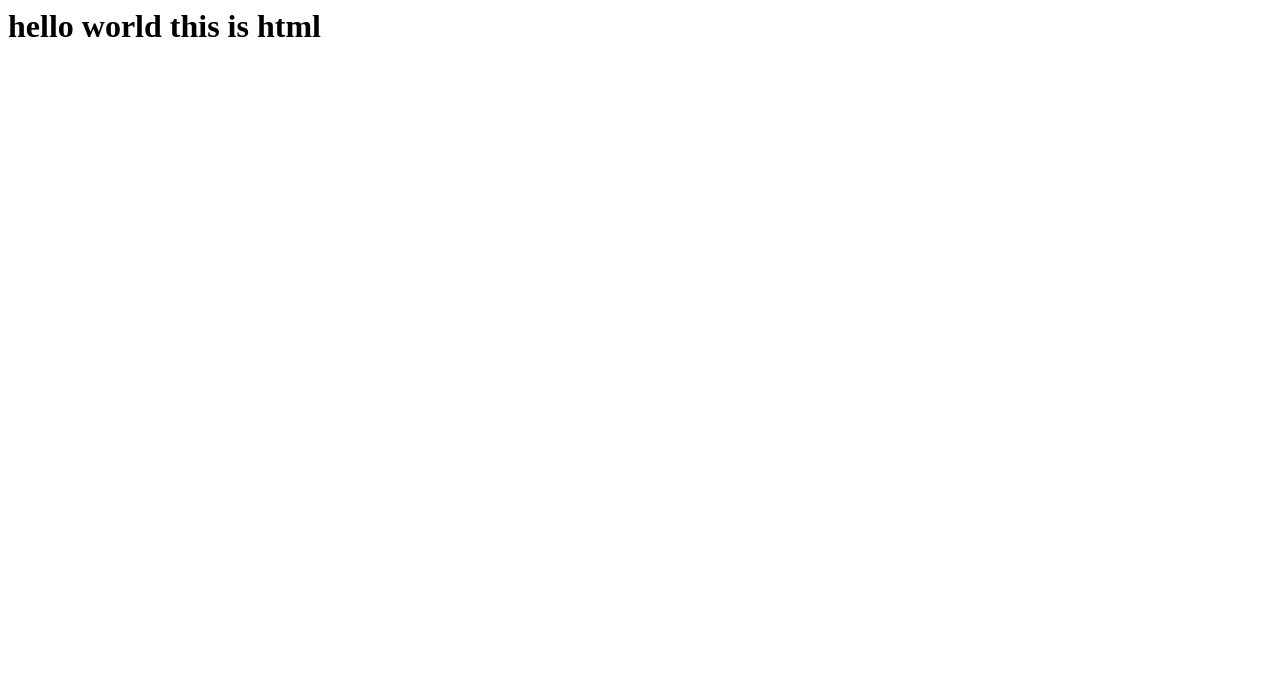
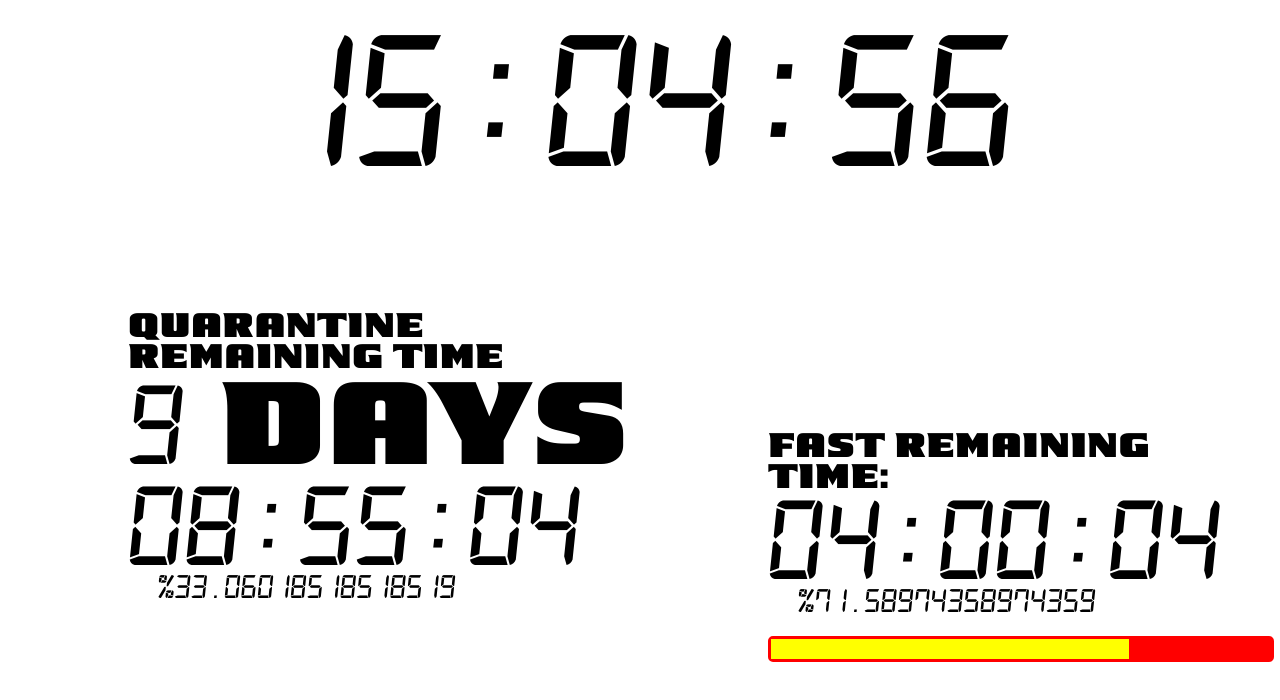
Before and after one commit to MowHogz/Quarantine, a plain HTML site: page index.html in a window 1280 px wide. Drawn offline with Linux system fonts and the light colour scheme.

Commit message:
Add files via upload

```diff
--- /dev/null
+++ b/clock.js
@@ -0,0 +1,144 @@
+// sleep time expects milliseconds
+mode = "light"
+function sleep (time) {
+    return new Promise((resolve) => setTimeout(resolve, time));
+}
+
+function lightMode(){
+    elements = document.getElementsByClassName("mode")
+    for (i = 0; i < elements.length ; i++){
+        elements[i].style.color = "black"
+        elements[i].style.backgroundColor = "white"
+    }
+    clocks = document.getElementsByClassName("clock")
+    for (i = 0; i < clocks.length ; i++){
+        clocks[i].style.color = "black"
+    }
+
+}
+
+function darkMode(){
+    elements = document.getElementsByClassName("mode")
+
+    for (i = 0; i < elements.length ; i++){
+        elements[i].style.color = "white"
+        elements[i].style.backgroundColor = "black"
+
+    }
+    clocks = document.getElementsByClassName("clock")
+    for (i = 0; i < clocks.length ; i++){
+        clocks[i].style.color = "red"
+
+    }
+    document.getElementById("countdown").style.color = "orange"
+
+}
+
+
+
+
+start = new Date(2020,8,17,00,00,00)
+end   = new Date(2020,9,1,00,00,00)
+
+faststart = new Date(2020,8,21,05,00,00)
+fastend   = new Date(2020,8,21,19,05,00)
+
+
+
+
+
+
+total = end-start
+fasttotal = fastend - faststart
+function update(){
+
+    sleep(10).then(() => {
+        // Do something after the sleep!
+        d = new Date()
+        s = d.getSeconds()
+        m = d.getMinutes()
+        h = d.getHours()
+
+        timepassed = d-start
+        document.getElementById("test").innerHTML  = " "
+        timeleft = end-d
+        var days = Math.floor(timeleft / (1000 * 60 * 60 * 24));
+        var hours = Math.floor((timeleft % (1000 * 60 * 60 * 24)) / (1000 * 60 * 60));
+        var minutes = Math.floor((timeleft % (1000 * 60 * 60)) / (1000 * 60));
+        var seconds = Math.floor((timeleft % (1000 * 60)) / 1000);
+        clock = document.getElementById("clock1")
+
+        clocker(clock,h,m,s)
+        document.getElementById("clock2d").innerHTML = days
+        clocker(document.getElementById("clock2"),hours,minutes,seconds)
+        document.getElementById("countdownp").innerHTML = "%"+(timepassed/total *100)
+
+
+        fastpassed = d - faststart
+        fastleft = fastend - d
+
+
+        var fasth = Math.floor((fastleft % (1000 * 60 * 60 * 24)) / (1000 * 60 * 60));
+        var fastm = Math.floor((fastleft % (1000 * 60 * 60)) / (1000 * 60));
+        var fasts = Math.floor((fastleft % (1000 * 60)) / 1000);
+        fastclock = document.getElementById("clock3")
+        clocker(fastclock,fasth,fastm,fasts)
+        document.getElementById("fastcountdownp").innerHTML = "%"+(fastpassed/fasttotal * 100)
+        document.getElementById("fastprogressinner").style.width = (fastpassed/fasttotal * 100) + "%"
+
+
+
+
+
+
+
+
+        if (h > 7 && h < 20){
+        //if (s%2==0){
+            if (mode != "light"){
+                lightMode()
+                mode = "light"
+            }
+        } else {
+            if (mode != "dark"){
+                darkMode()
+                mode = "dark"
+            }
+        }
+
+
+
+        update()
+    });
+}
+
+
+function clocker(clock,h,m,s){
+    clock.innerHTML = ""
+    if (h < 10){
+        clock.innerHTML += "0"+h
+    } else {
+        clock.innerHTML += h
+    }
+
+    clock.innerHTML += ":"
+
+    if (m < 10){
+        clock.innerHTML += "0"+m
+    } else {
+        clock.innerHTML += m
+    }
+
+    clock.innerHTML += ":"
+
+    if (s < 10){
+        clock.innerHTML += "0"+s
+    } else {
+        clock.innerHTML += s
+    }
+
+}
+
+
+
+update()
--- a/index.html
+++ b/index.html
@@ -1,5 +1,80 @@
-<html>
-  <h1>
-  hello world this is html
-    </h1>
+<!DOCTYPE html>
+<html class = "mode">
+    <body>
+        <head>
+            <title>
+                Shana Tova!
+            </title>
+        </head>
+        <h1>
+
+        </h1>
+        <h2 id="test">
+            Not Kung Fu Panda
+        </h2>
+
+
+
+            <div id="clock1" class="clock">
+                This is the time
+            </div>
+
+
+        <div id = "countdown" class="clock">
+            Quarantine <br> Remaining Time<br>
+            <div id="countdownd">
+                <par id = "clock2d"> Days </par>
+                Days
+            </div>
+            <div id = "clock2">
+                Clock2
+            </div>
+            <div id="countdownp">
+                Percent of remaining Quarantine
+            </div>
+
+        </div>
+
+
+
+            <div id = "fastcountdown" class="clock" >
+                Fast Remaining Time:<br>
+                <div id = "clock3">
+                    Clock3
+                </div>
+                <div id = "fastcountdownp">
+                    Percent of remaining Fast
+                </div>
+                <div id="fastprogressouter" style = "width:500px">
+
+                    <div id="fastprogressinner">
+
+                    </div>
+                </div>
+            </div>
+
+        <!--
+
+
+            <div id="messages" class="mode">
+                Schedule:<br>
+
+                17:00 - Stuff happening in the room<br>
+                18:15 - We go to the room<br>
+                19:30 - We can go to bed<br>
+
+
+
+            </div>
+        -->
+
+            <script>
+            document.getElementById("clock1").innerHTML = "clock1"
+            </script>
+
+        <script src="clock.js"></script>
+        <link rel="stylesheet" href="swag.css">
+
+    </body>
+
 </html>
--- /dev/null
+++ b/swag.css
@@ -0,0 +1,91 @@
+@font-face { font-family: kung; src: url('font/KungFuPanda.ttf'); }
+@font-face { font-family: dig;  src: url('font/digital-7 (mono italic).ttf')}
+@font-face { font-family: joker;  src: url('font/whysoserious.ttf')}
+h1 {
+
+    top:10%;
+    text-align: center;
+
+
+
+    font-family: kung;
+}
+
+#clock1{
+
+    top:30%;
+    text-align: center;
+    font-size:200px;
+    font-family: dig;
+}
+#countdown{
+    position: absolute;
+    top:35%;
+    left: 10%;
+    font-size:35px;
+    font-family: kung;
+    padding-top: 30px;
+}
+#clock2{
+    font-family: dig;
+    font-size:120px;
+}
+#countdownd{
+    font-family: kung;
+    font-size:120px;
+}
+#clock2d{
+    font-family: dig;
+    font-size:120px;
+}
+#countdownp{
+    padding: 30px;
+    font-family: dig;
+}
+
+
+#messages{
+    position: absolute;
+    top: 50%;
+    left: 20%;
+    font-size: 50px;
+
+}
+#schedule{
+    position: absolute;
+    right:0px;
+}
+
+
+#fastcountdown{
+    position: absolute;
+    left: 60%;
+
+    top:50%;
+    font-size:35px;
+    font-family: kung;
+    padding-top: 30px;
+}
+#clock3{
+    font-size: 120px;
+    font-family: dig;
+}
+#fastcountdownp{
+    font-family: dig;
+    padding: 30px;
+}
+
+
+#fastprogressouter{
+    background-color: red;
+    color: black;
+    border-radius: 5px;
+    border-style: solid;
+    border-color: red;
+
+}
+#fastprogressinner{
+    background-color: yellow;
+    height:20px;
+    width: 0%;
+}
```
Also changed, not shown: font/KungFuPanda.ttf (added), font/digital-7 (mono italic).ttf (added), font/whysoserious.ttf (added), index.jpeg (added), 1 other file.
